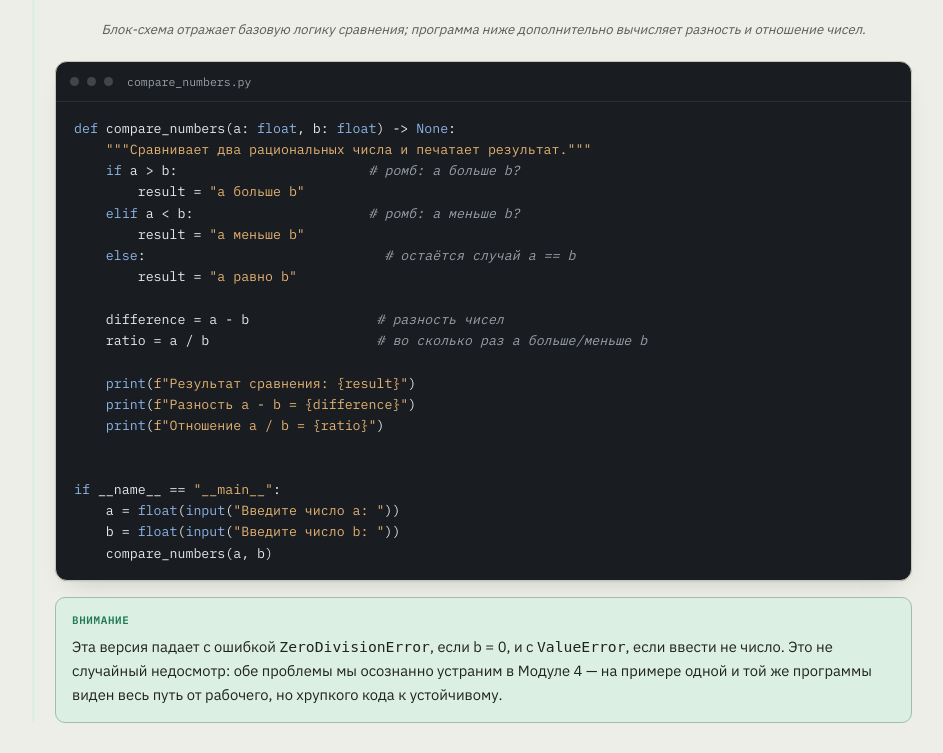
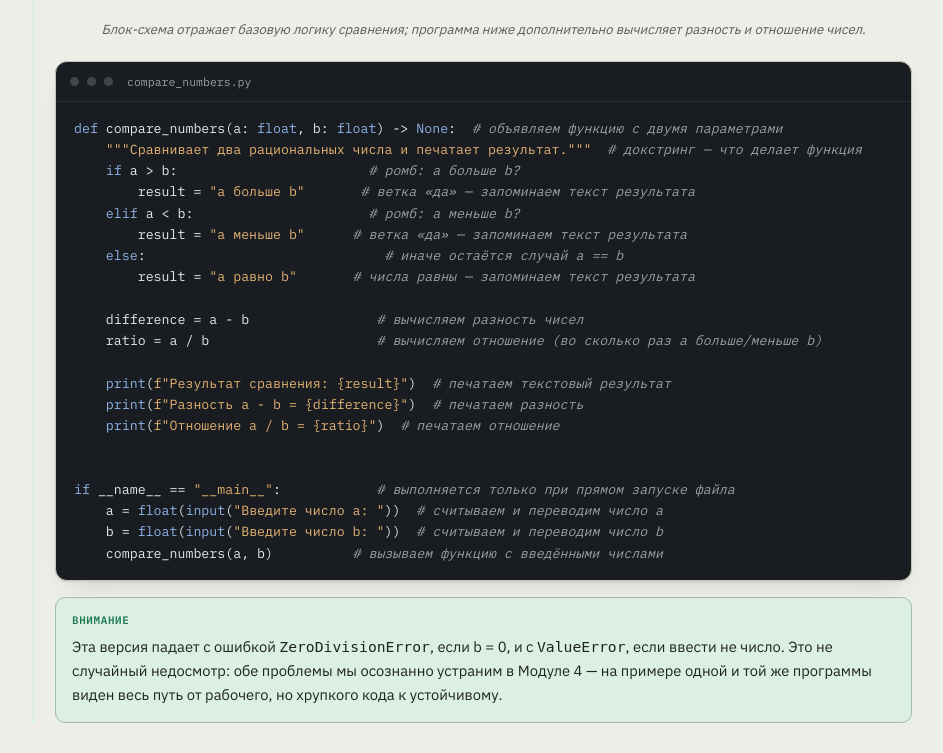
Before and after one commit to Nishonov0323/edubridge, a Django app: template templates/handbook/module_3.html in a window 1280 px wide. Shown: the part 1822-2575 px from the top of the page, without its empty margins (168-1111 px from the left). Run offline with Django 5.2, Linux system fonts and the light colour scheme; the template is opened without the code that fills it, so the values that code supplies are empty.

Commit message:
enhance module_3 and module_4 with comments for clarity and performance insights

```diff
--- a/templates/handbook/module_3.html
+++ b/templates/handbook/module_3.html
@@ -113,27 +113,27 @@
 
       <div class="code-panel">
         <div class="code-head"><span class="dot"></span><span class="dot"></span><span class="dot"></span><span class="fname">compare_numbers.py</span></div>
-        <pre><code><span class="c-kw">def</span> compare_numbers(a: <span class="c-kw">float</span>, b: <span class="c-kw">float</span>) -&gt; <span class="c-kw">None</span>:
-    <span class="c-str">"""Сравнивает два рациональных числа и печатает результат."""</span>
+        <pre><code><span class="c-kw">def</span> compare_numbers(a: <span class="c-kw">float</span>, b: <span class="c-kw">float</span>) -&gt; <span class="c-kw">None</span>:  <span class="c-com"># объявляем функцию с двумя параметрами</span>
+    <span class="c-str">"""Сравнивает два рациональных числа и печатает результат."""</span>  <span class="c-com"># докстринг — что делает функция</span>
     <span class="c-kw">if</span> a &gt; b:                        <span class="c-com"># ромб: a больше b?</span>
-        result = <span class="c-str">"a больше b"</span>
+        result = <span class="c-str">"a больше b"</span>       <span class="c-com"># ветка «да» — запоминаем текст результата</span>
     <span class="c-kw">elif</span> a &lt; b:                      <span class="c-com"># ромб: a меньше b?</span>
-        result = <span class="c-str">"a меньше b"</span>
-    <span class="c-kw">else</span>:                              <span class="c-com"># остаётся случай a == b</span>
-        result = <span class="c-str">"a равно b"</span>
+        result = <span class="c-str">"a меньше b"</span>      <span class="c-com"># ветка «да» — запоминаем текст результата</span>
+    <span class="c-kw">else</span>:                              <span class="c-com"># иначе остаётся случай a == b</span>
+        result = <span class="c-str">"a равно b"</span>       <span class="c-com"># числа равны — запоминаем текст результата</span>
 
-    difference = a - b                <span class="c-com"># разность чисел</span>
-    ratio = a / b                     <span class="c-com"># во сколько раз a больше/меньше b</span>
+    difference = a - b                <span class="c-com"># вычисляем разность чисел</span>
+    ratio = a / b                     <span class="c-com"># вычисляем отношение (во сколько раз a больше/меньше b)</span>
 
-    <span class="c-kw">print</span>(<span class="c-str">f"Результат сравнения: {result}"</span>)
-    <span class="c-kw">print</span>(<span class="c-str">f"Разность a - b = {difference}"</span>)
-    <span class="c-kw">print</span>(<span class="c-str">f"Отношение a / b = {ratio}"</span>)
+    <span class="c-kw">print</span>(<span class="c-str">f"Результат сравнения: {result}"</span>)  <span class="c-com"># печатаем текстовый результат</span>
+    <span class="c-kw">print</span>(<span class="c-str">f"Разность a - b = {difference}"</span>)  <span class="c-com"># печатаем разность</span>
+    <span class="c-kw">print</span>(<span class="c-str">f"Отношение a / b = {ratio}"</span>)  <span class="c-com"># печатаем отношение</span>
 
 
-<span class="c-kw">if</span> __name__ == <span class="c-str">"__main__"</span>:
-    a = <span class="c-kw">float</span>(<span class="c-kw">input</span>(<span class="c-str">"Введите число a: "</span>))
-    b = <span class="c-kw">float</span>(<span class="c-kw">input</span>(<span class="c-str">"Введите число b: "</span>))
-    compare_numbers(a, b)</code></pre>
+<span class="c-kw">if</span> __name__ == <span class="c-str">"__main__"</span>:            <span class="c-com"># выполняется только при прямом запуске файла</span>
+    a = <span class="c-kw">float</span>(<span class="c-kw">input</span>(<span class="c-str">"Введите число a: "</span>))  <span class="c-com"># считываем и переводим число a</span>
+    b = <span class="c-kw">float</span>(<span class="c-kw">input</span>(<span class="c-str">"Введите число b: "</span>))  <span class="c-com"># считываем и переводим число b</span>
+    compare_numbers(a, b)          <span class="c-com"># вызываем функцию с введёнными числами</span></code></pre>
       </div>
 
       <div class="callout">
--- a/templates/handbook/module_4.html
+++ b/templates/handbook/module_4.html
@@ -16,6 +16,9 @@
 
       <h3>Чистый код и рефакторинг</h3>
       <p class="prose"><strong>Чистый код</strong> — это код, который легко читать и менять: понятные имена, короткие функции, каждая из которых отвечает за одно действие. <strong>Рефакторинг</strong> — это изменение внутреннего устройства кода без изменения его поведения снаружи: программа продолжает делать то же самое, но становится проще и надёжнее.</p>
+
+      <h3>Производительность: что оптимизировать здесь</h3>
+      <p class="prose">Сравнение двух чисел выполняется за постоянное время O(1) — циклов нет, и ускорить программу «в разы» здесь нечем. Но производительность — это не только сложность алгоритма, но и число операций внутри одного вызова: три ветки <code>if / elif / else</code> в худшем случае требуют двух сравнений и лишней переменной, а один <code>if a == b</code> с тернарным выражением — не больше двух сравнений без промежуточного присваивания. Для программ такого размера именно за это и отвечает оптимизация: убрать лишние операции и повторные вычисления, а не гнаться за миллисекундами.</p>
 
       <h3>The Zen of Python</h3>
       <p class="prose">Философию языка можно увидеть прямо в интерпретаторе — команда <code>import this</code> печатает 19 принципов PEP 20. Несколько из них особенно важны для этого модуля:</p>
```
